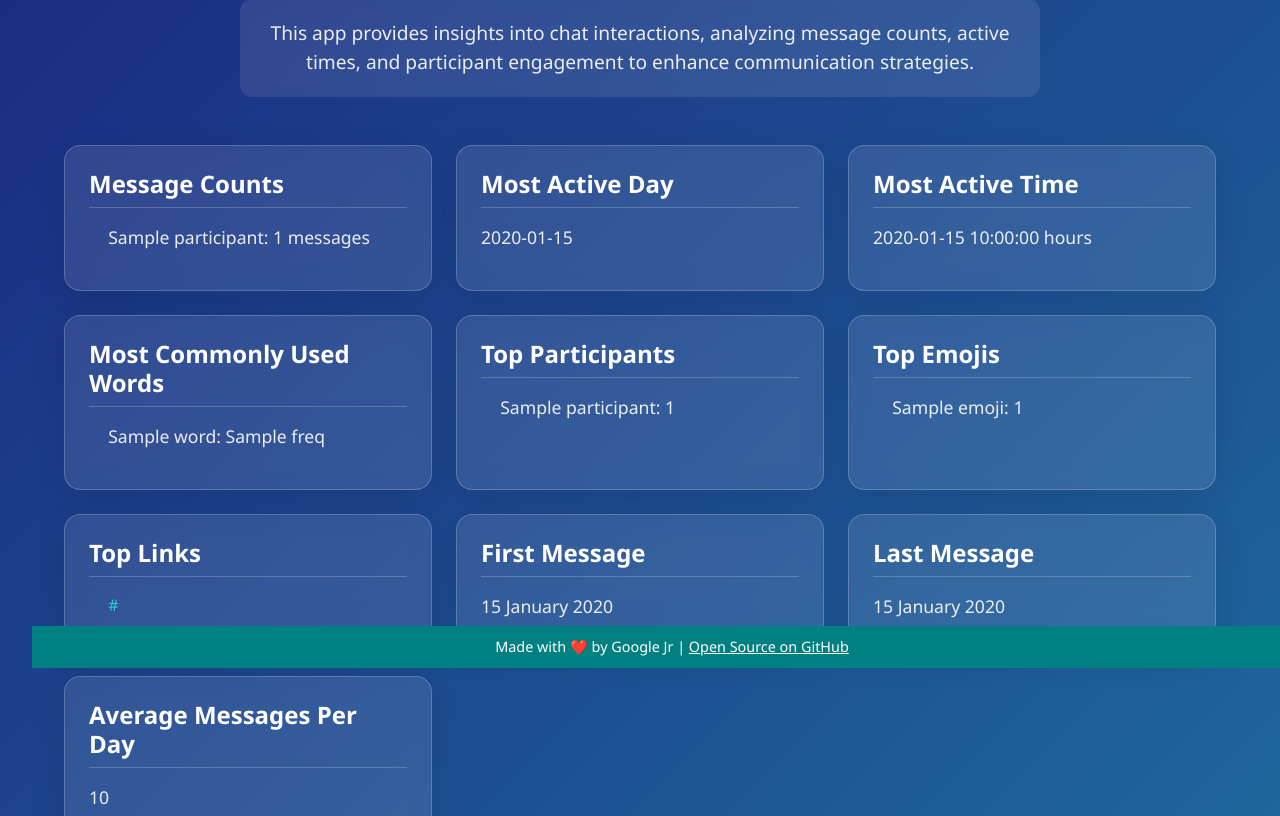
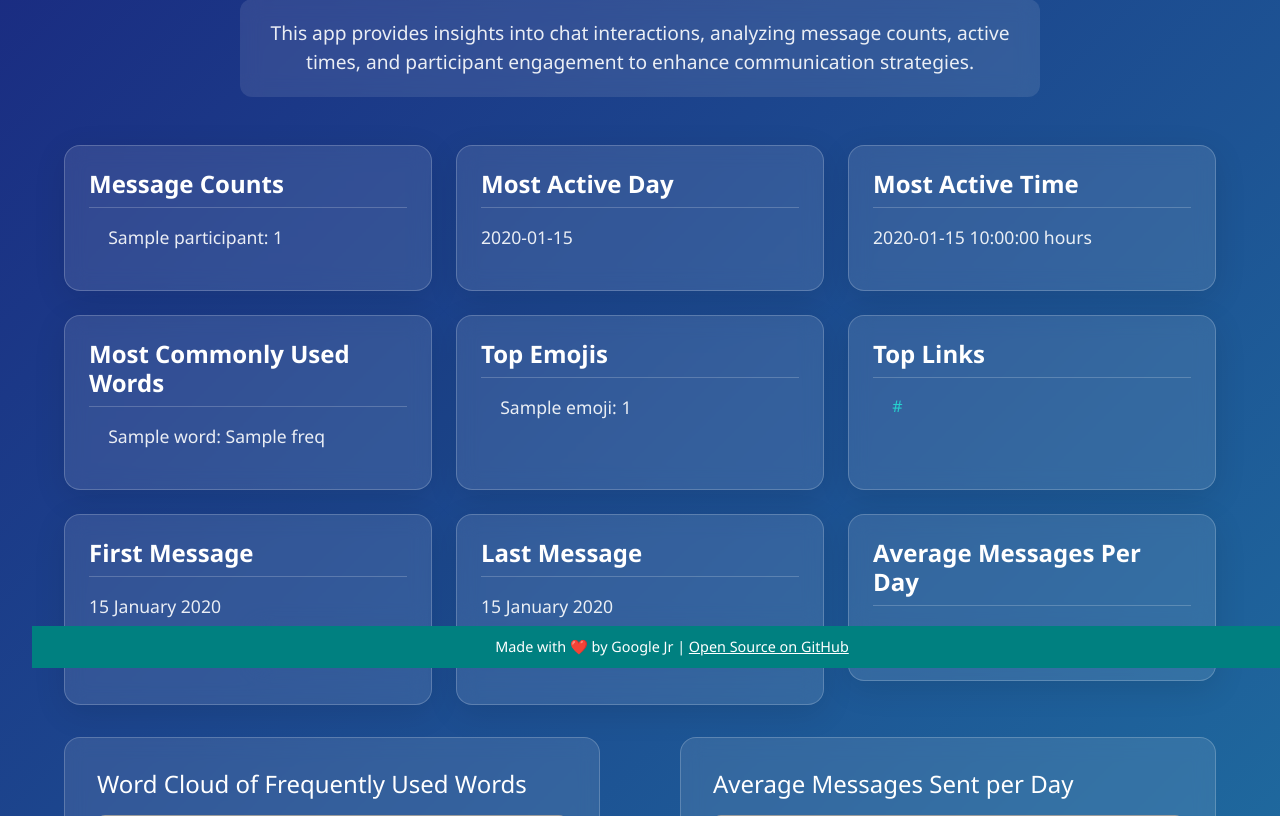
Before and after one commit to xeroxzen/chat-insight, a FastAPI app: template templates/results.html in a window 1280 px wide. Shown: the part 132-948 px from the top of the page. Run offline with FastAPI, Linux system fonts and the light colour scheme; the template is opened without the code that fills it: most values are stand-ins (such as "Sample title", 1, 10 or a date in 2020); some libraries are stand-ins or nearby versions; grey boxes are pictures that could not be loaded.

Commit message:
refactor: Streamline message counts section in results template
Remove redundant message count section and consolidate top participants display

```diff
--- a/templates/results.html
+++ b/templates/results.html
@@ -202,15 +202,11 @@
     <div class="container">
       <div class="card">
         <h2>Message Counts</h2>
-        {% if results and results.message_counts %}
-            <ol>
-            {% for participant, count in results.message_counts.items() %}
-                <li>{{ participant }}: {{ count }} messages</li>
-            {% endfor %}
-            </ol>
-        {% else %}
-            <p>No message count data available</p>
-        {% endif %}
+        <ol>
+          {% for participant, count in results.top_participants.items() %}
+          <li>{{ participant }}: {{ count }}</li>
+          {% endfor %}
+        </ol>
       </div>
       <div class="card">
         <h2>Most Active Day</h2>
@@ -227,15 +223,6 @@
           <li>{{ word }}: {{ freq }}</li>
           {% endfor %}
         </ul>
-      </div>
-
-      <div class="card">
-        <h2>Top Participants</h2>
-        <ol>
-          {% for participant, count in results.top_participants.items() %}
-          <li>{{ participant }}: {{ count }}</li>
-          {% endfor %}
-        </ol>
       </div>
       <div class="card">
         <h2>Top Emojis</h2>
```
